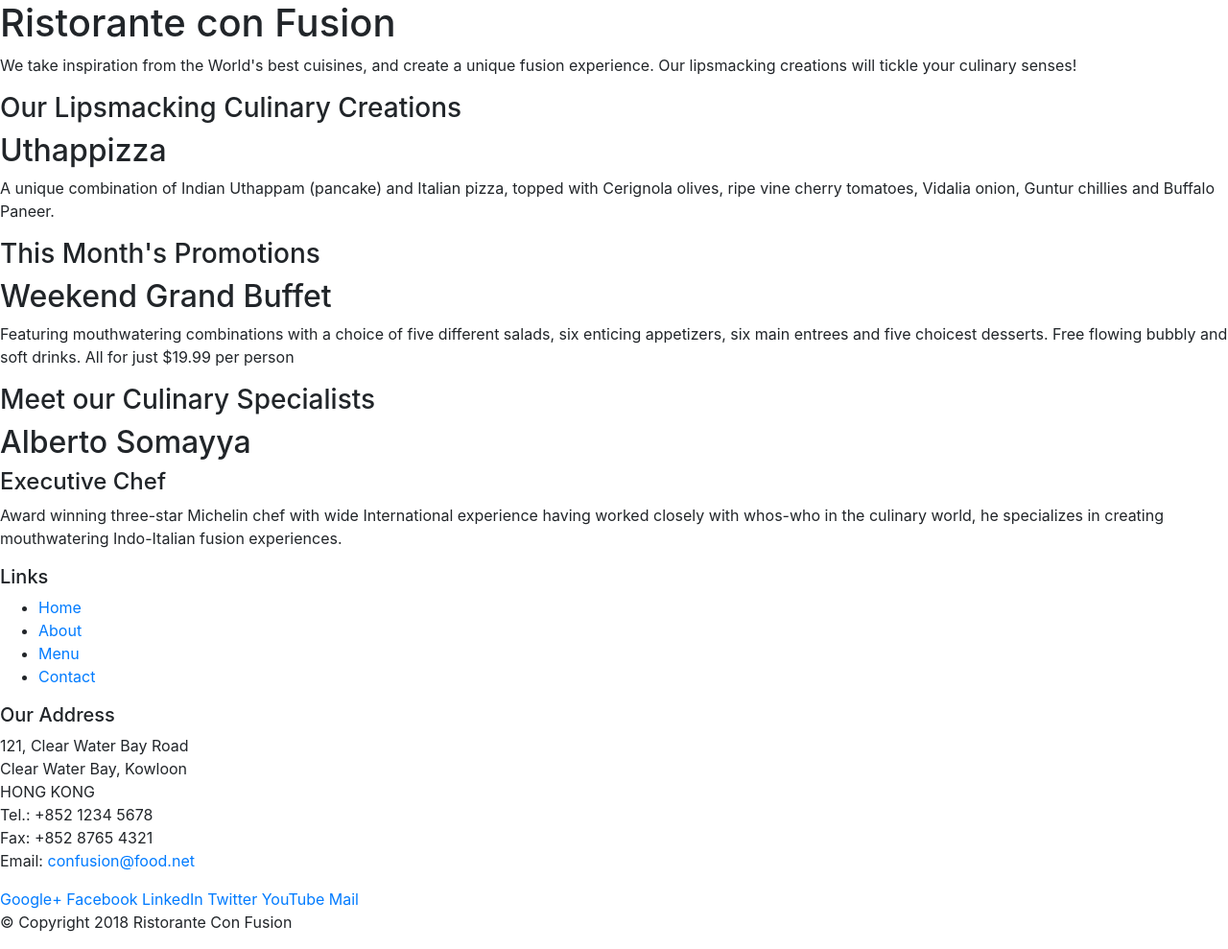
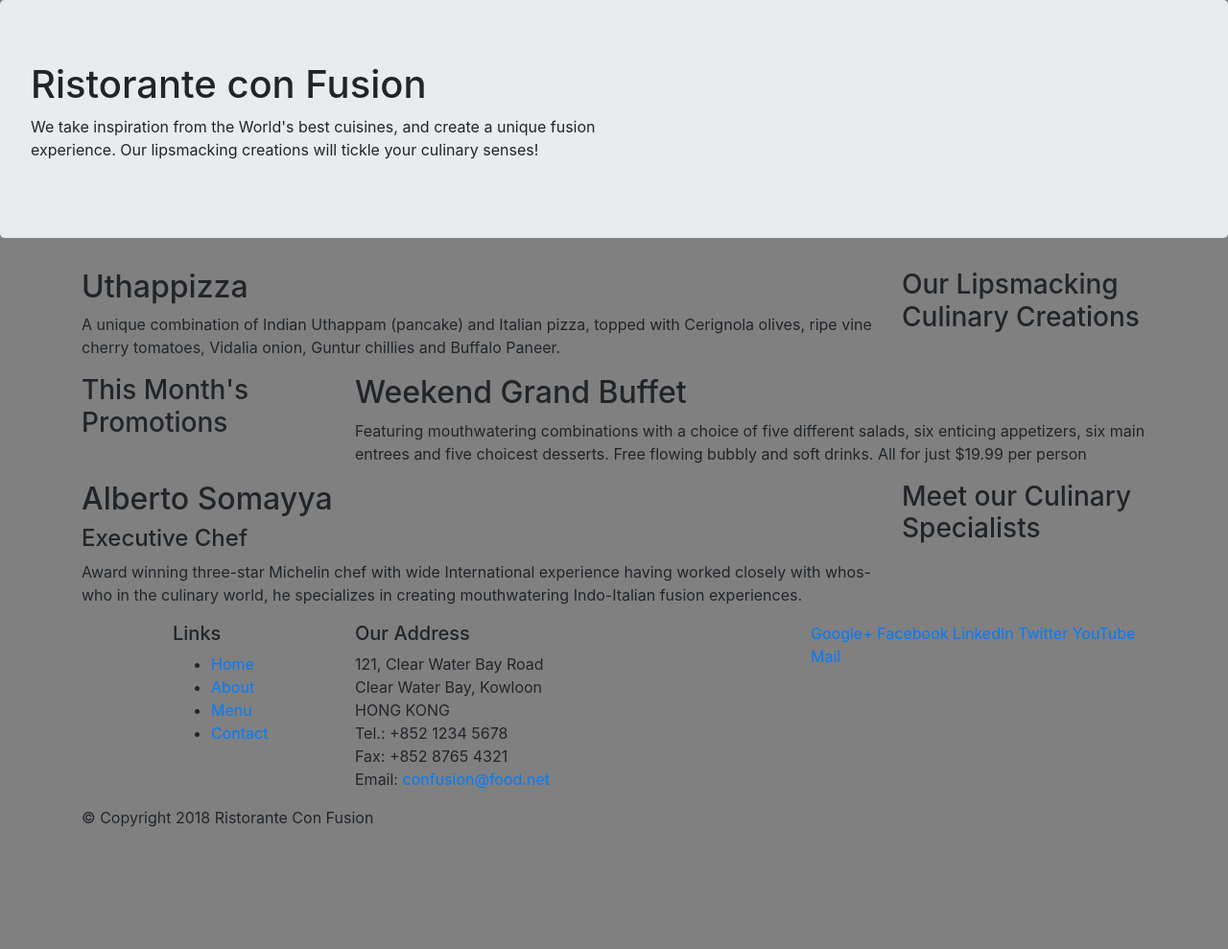
Before and after one commit to tanusgit/bootstrap, a website: page index.html in a window 1280 px wide. Shown: the whole page at 96% size. After the commit the page ends 880 px from the top, so only its background shows below. Drawn offline with nearby package versions, Linux system fonts and the light colour scheme.

Commit message:
background color added

```diff
--- /dev/null
+++ b/index.css
@@ -0,0 +1,3 @@
+body{
+background-color: grey;
+}
--- a/index.html
+++ b/index.html
@@ -7,53 +7,55 @@
       <meta name="viewport" content="width=device-width, initial-scale=1, shrink-to-fit=no">
       <meta http-equiv="x-ua-compatible" content="ie=edge">
 
+
       <!-- Bootstrap CSS -->
       <link rel="stylesheet" href="node_modules/bootstrap/dist/css/bootstrap.min.css">
+      <link rel="stylesheet" href="index.css">
     <title>Ristorante Con Fusion</title>
 </head>
 
 <body>
 
-    <header>
-        <div>
-            <div>
-                <div>
+    <header class="jumbotron" >
+        <div class="conatiner">
+            <div class= "row">
+                <div class= "col-12 col-sm-6">
                     <h1>Ristorante con Fusion</h1>
                     <p>We take inspiration from the World's best cuisines, and create a unique fusion experience. Our lipsmacking creations will tickle your culinary senses!</p>
                 </div>
-                <div>
+                <div class= "col-12 col-sm">
                 </div>
             </div>
         </div>
     </header>
 
-    <div>
-        <div>
-            <div>
-                <h3>Our Lipsmacking Culinary Creations</h3>
+    <div class="container" >
+        <div class= "row">
+            <div class="col-12 col-sm-4 order-sm-last col-md-3">
+                <h3 >Our Lipsmacking Culinary Creations</h3>
             </div>
-            <div>
+            <div class= "col col-sm order-sm-first col-md">
                 <h2>Uthappizza</h2>
-                <p>A unique combination of Indian Uthappam (pancake) and Italian pizza, topped with Cerignola olives, ripe vine cherry tomatoes, Vidalia onion, Guntur chillies and Buffalo Paneer.</p>
+                <p >A unique combination of Indian Uthappam (pancake) and Italian pizza, topped with Cerignola olives, ripe vine cherry tomatoes, Vidalia onion, Guntur chillies and Buffalo Paneer.</p>
             </div>
         </div>
 
 
-        <div>
-            <div>
+        <div class= "row">
+            <div class="col-12 col-sm-4 col-md-3">
                 <h3>This Month's Promotions</h3>
             </div>
-            <div>
+            <div class= "col col-sm col-md">
                 <h2>Weekend Grand Buffet</h2>
                 <p>Featuring mouthwatering combinations with a choice of five different salads, six enticing appetizers, six main entrees and five choicest desserts. Free flowing bubbly and soft drinks. All for just $19.99 per person </p>
             </div>
         </div>
 
-        <div>
-            <div>
+        <div class= "row">
+            <div class="col-12 col-sm-4 order-sm-last col-md-3">
                 <h3>Meet our Culinary Specialists</h3>
             </div>
-            <div>
+            <div class= "col col-sm order-sm-first col-md">
                 <h2>Alberto Somayya</h2>
                 <h4>Executive Chef</h4>
                 <p>Award winning three-star Michelin chef with wide International experience having worked closely with whos-who in the culinary world, he specializes in creating mouthwatering Indo-Italian fusion experiences. </p>
@@ -62,9 +64,9 @@
     </div>
 
     <footer>
-        <div>
-            <div>
-                <div>
+        <div class="container">
+            <div class="row">
+                <div class="col-4 offset-1 col-sm-2">
                     <h5>Links</h5>
                     <ul>
                         <li><a href="#">Home</a></li>
@@ -73,7 +75,7 @@
                         <li><a href="#">Contact</a></li>
                     </ul>
                 </div>
-                <div>
+                <div class="col-7 col-sm-5">
                     <h5>Our Address</h5>
                     <address>
 		              121, Clear Water Bay Road<br>
@@ -84,7 +86,7 @@
 		              Email: <a href="mailto:confusion@food.net">confusion@food.net</a>
 		           </address>
                 </div>
-                <div>
+                <div class="col-12 col-sm-4">
                     <div>
                         <a href="http://google.com/+">Google+</a>
                         <a href="http://www.facebook.com/profile.php?id=">Facebook</a>
@@ -95,8 +97,8 @@
                     </div>
                 </div>
            </div>
-           <div>
-                <div>
+           <div class="row">
+                <div class="col-auto">
                     <p>© Copyright 2018 Ristorante Con Fusion</p>
                 </div>
            </div>
```
